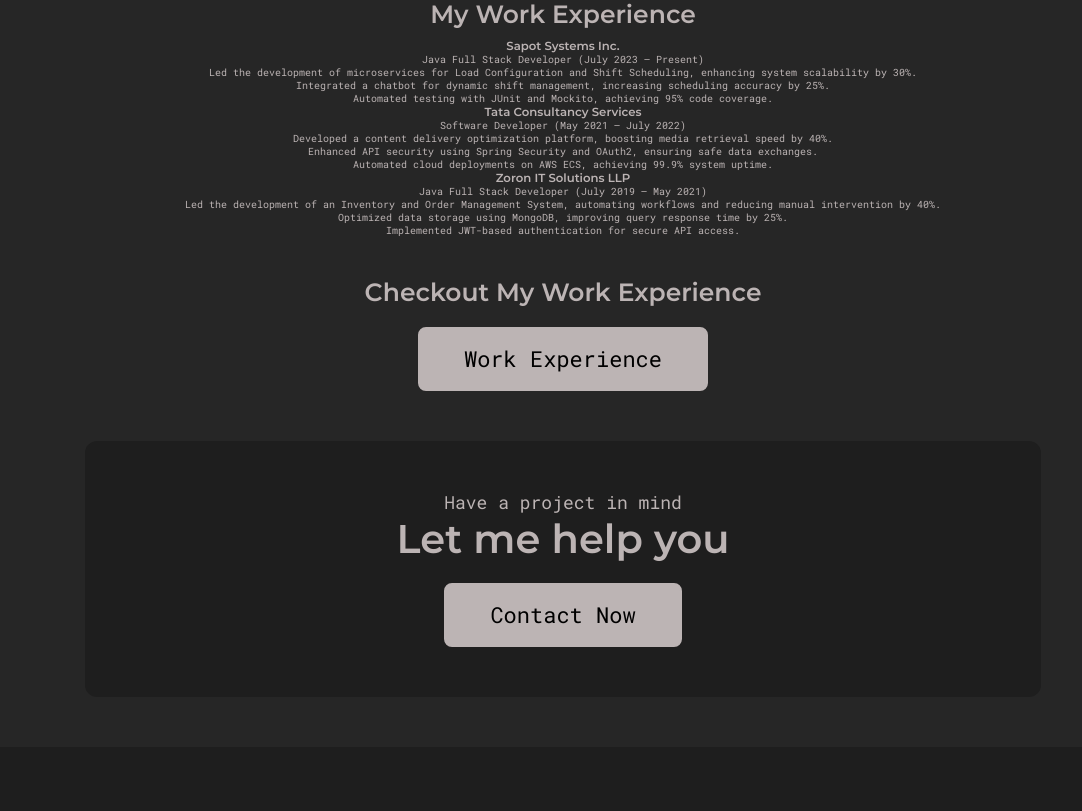
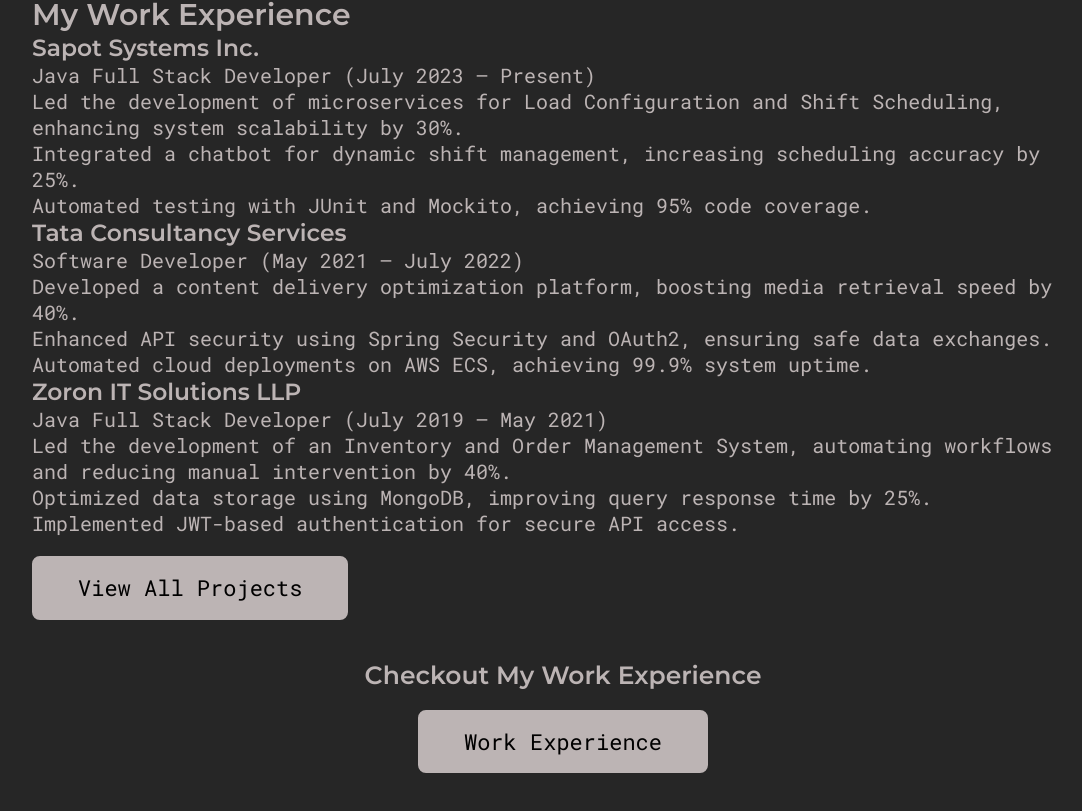
Before and after one commit to durgasaitejathota/durga-portfolio, a React (Create React App) app: page / in a window 1280 px wide. Shown: the part 1429-2240 px from the top of the page, without its empty margins (77-1159 px from the left). Built offline with nearby package versions, Linux system fonts and the light colour scheme.

Commit message:
Update Home.js

```diff
--- a/src/pages/Home.js
+++ b/src/pages/Home.js
@@ -26,10 +26,8 @@ const HomeStyle = styled.div`
 
   .academicProjects {
     margin-top: 4rem;
-    h2 {
-      font-size: 2.5rem; /* Same font size as other section headings */
-      margin-bottom: 1rem; /* Space below the heading */
-    }
+    font-size: 2rem; /* Adjust size for the section title */
+    text-align: left; /* Align text to the left */
   }
 
   @media only screen and (max-width: 768px) {
@@ -39,6 +37,9 @@ const HomeStyle = styled.div`
     }
     .about {
       font-size: 1.8rem;
+    }
+    .academicProjects {
+      font-size: 1.8rem; /* Adjust size for mobile view */
     }
   }
 `;
@@ -61,10 +62,11 @@ export default function Home() {
         <div className="academicProjects">
           <h2>My Academic Projects</h2>
           <ProjectsSection />
+          <Button btnText="View All Projects" btnLink="/projects" />
         </div>
 
         <div className="projectsSection">
-          <h2 style={{ fontSize: '2.5rem' }}>Checkout My Work Experience</h2> {/* You can keep or adjust this section */}
+          <h2 style={{ fontSize: '2.5rem' }}>Checkout My Work Experience</h2> {/* Increased size */}
           <Button btnText="Work Experience" btnLink="/projects" />
         </div>
 
```
